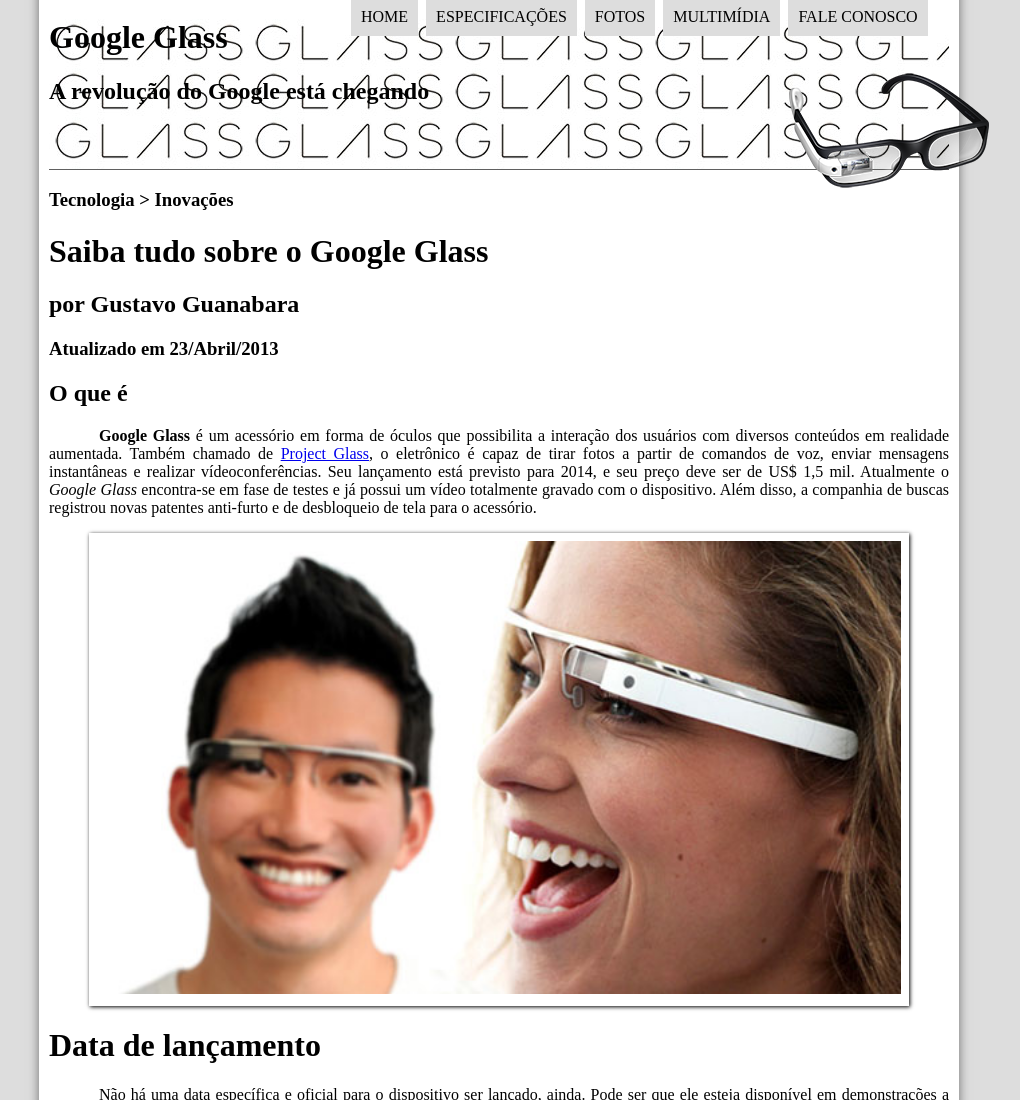
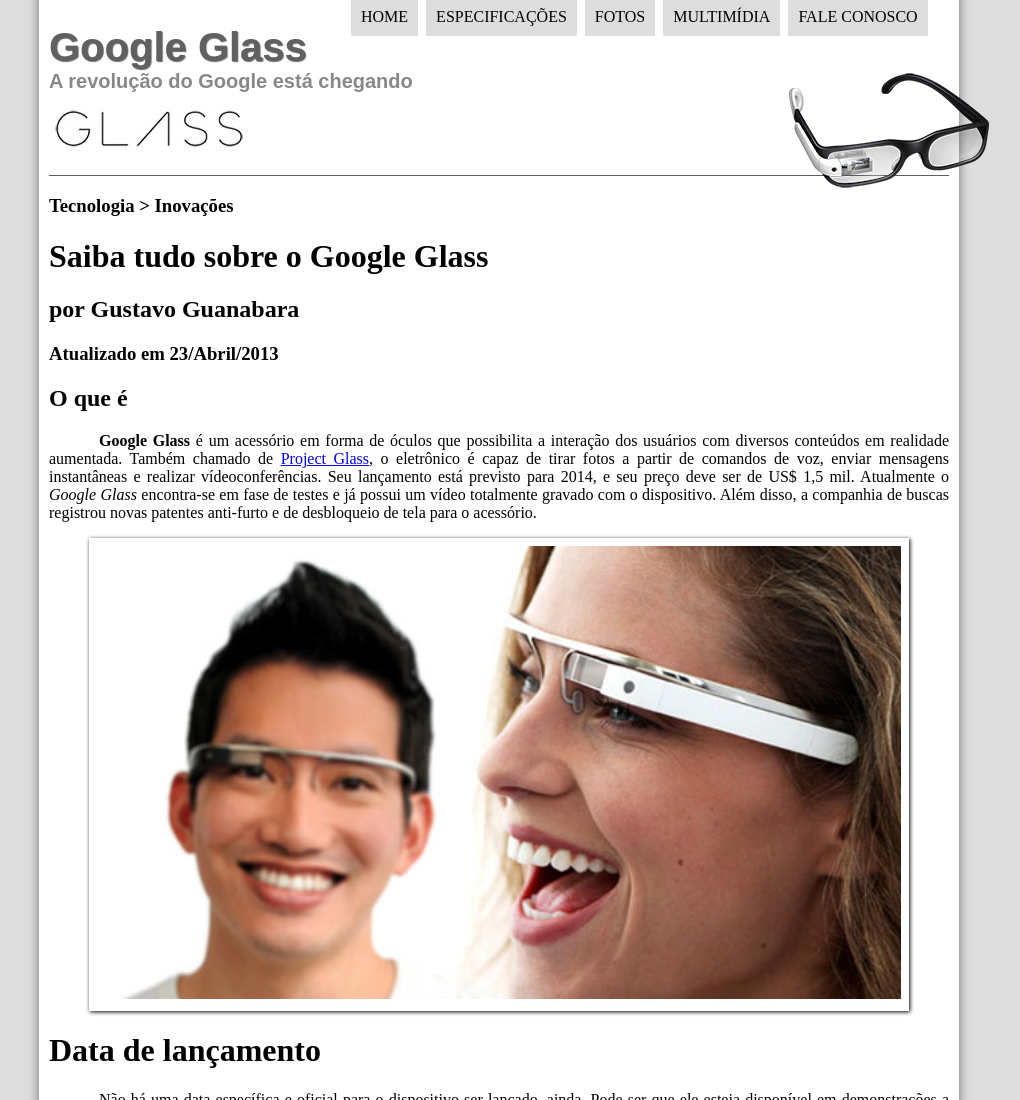
Before and after one commit to Olegario96/HTML-First-Site, a plain HTML site: page index.html in a window 1280 px wide. Shown: the top 1100 px of the page, without its empty margins (141-1161 px from the left). Drawn offline with Linux system fonts and the light colour scheme.

Commit message:
Add files via upload

```diff
--- a/_css/estilo.css
+++ b/_css/estilo.css
@@ -27,7 +27,24 @@ header#header img#icon {
 header#header {
 	border-bottom: 1px #606060 solid;
 	height: 150px;
-	background: url("../_imagens/glass-logo-peq.jpg");
+	background: url("../_imagens/glass-logo-peq.jpg") no-repeat 0px 80px;
+}
+
+header#header h1 {
+	font-family: Arial, sans-serif;
+	font-size: 30pt;
+	color: #606060;
+	text-shadow: 1px 1px 1px rgba(0,0,0,0.6);
+	padding: 0px;
+	margin-bottom: 0px;
+}
+
+header#header h2 {
+	font-family: Arial, sans-serif;
+	color: #888888;
+	font-size: 15pt;
+	padding: 0px;
+	margin-top: 0px;
 }
 
 /* Formatacao de imagens com legendas */
```
